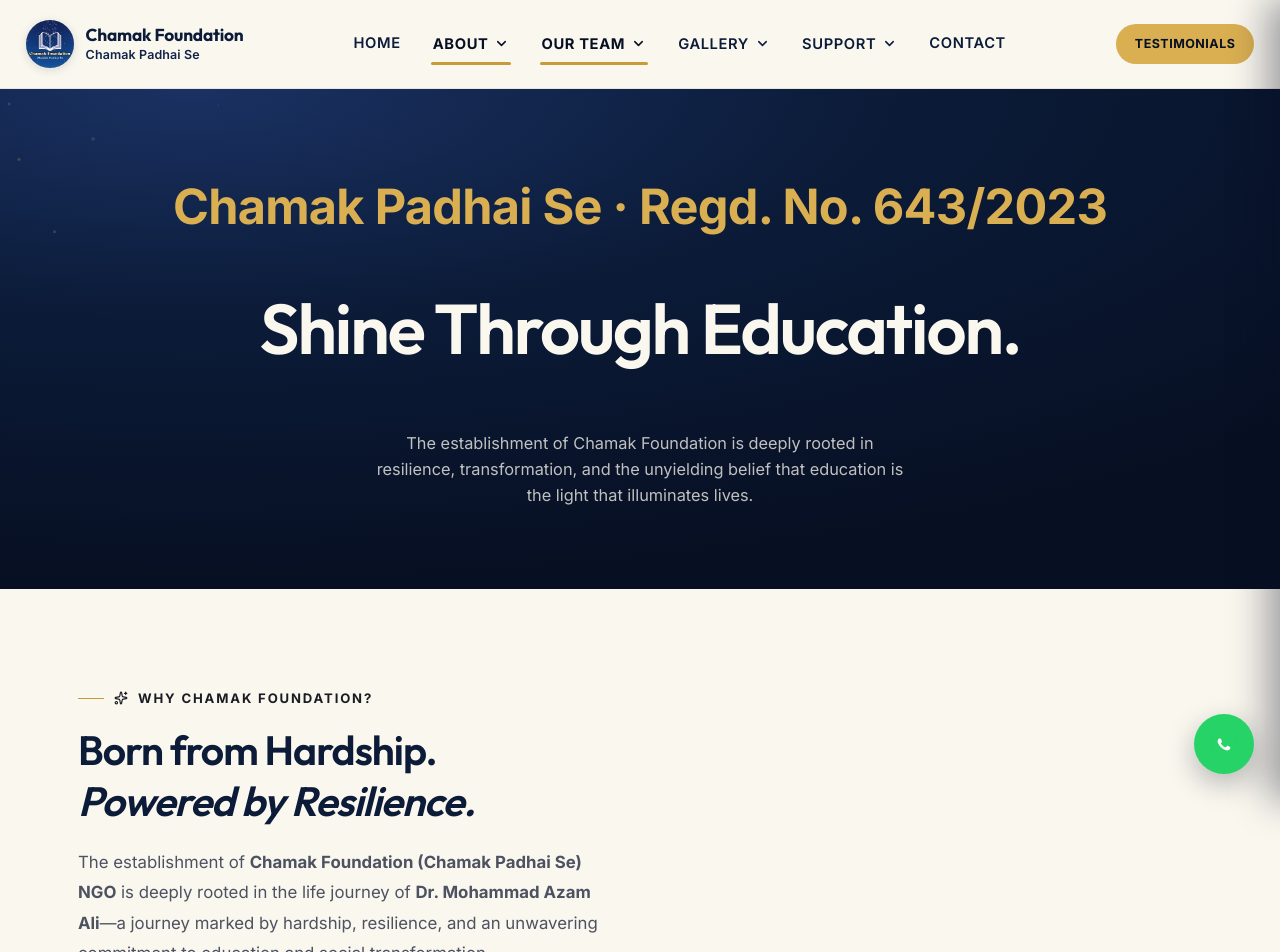
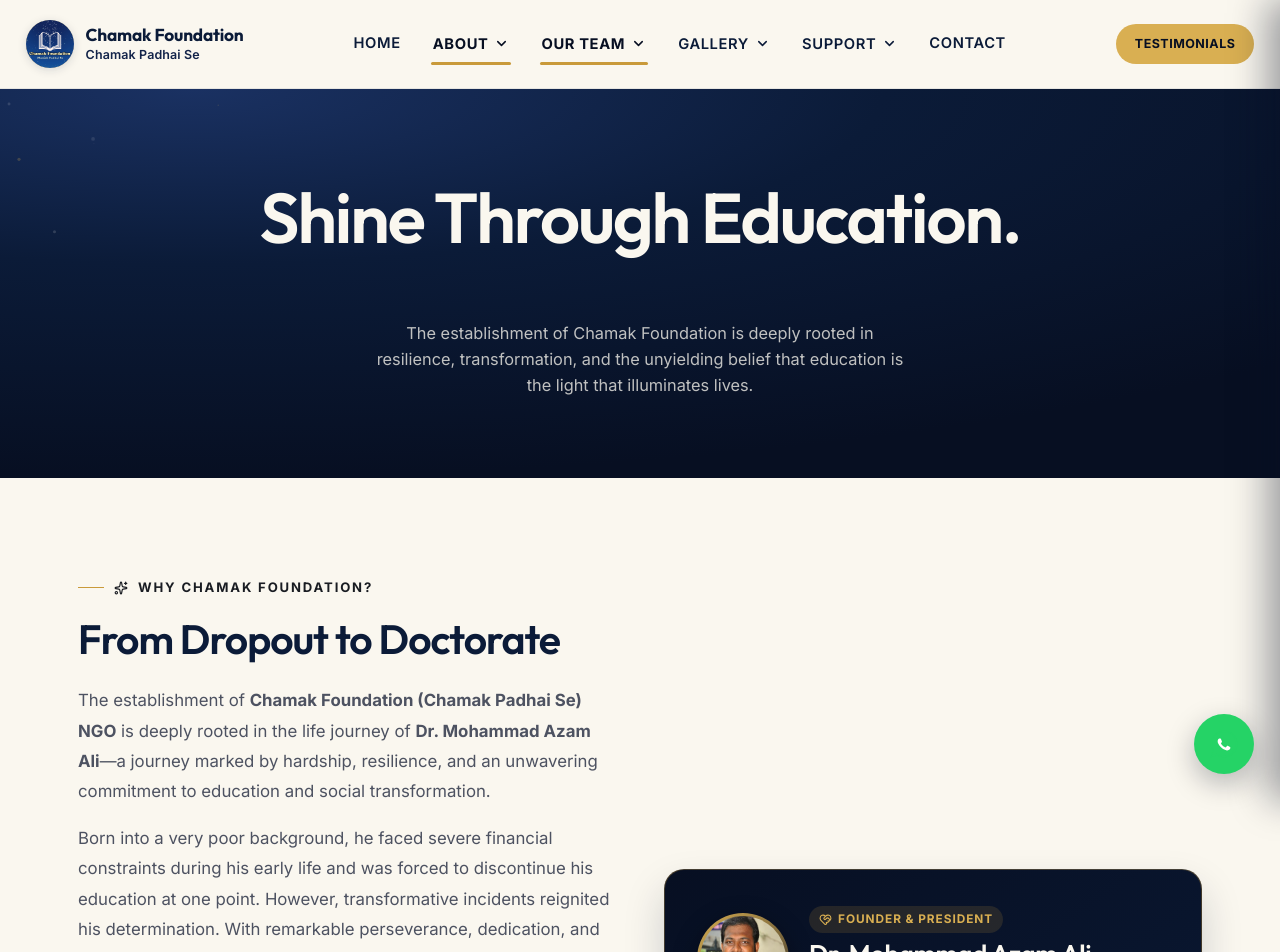
Before and after one commit to SAIKRISHNACHANDA/chamakfoundation.org, a Next.js app: page /about in a window 1280 px wide. Shown: the top 952 px of the page. Built offline with nearby package versions, Linux system fonts and the light colour scheme.

Commit message:
feat(about): remove reg eyebrow and change heading to From Dropout to Doctorate

```diff
--- a/src/app/about/page.js
+++ b/src/app/about/page.js
@@ -76,7 +76,6 @@ export default function AboutPage() {
   return (
     <>
       <PageHero
-        eyebrow="Chamak Padhai Se · Regd. No. 643/2023"
         title="Shine Through Education."
         subtitle="The establishment of Chamak Foundation is deeply rooted in resilience, transformation, and the unyielding belief that education is the light that illuminates lives."
       />
@@ -98,8 +97,7 @@ export default function AboutPage() {
                   marginBottom: "20px",
                 }}
               >
-                Born from Hardship. <br />
-                <em>Powered by Resilience.</em>
+                From Dropout to Doctorate
               </h2>
               <p style={{ color: "var(--ink-600)", lineHeight: 1.8, fontSize: "1.05rem" }}>
                 The establishment of <strong>Chamak Foundation (Chamak Padhai Se) NGO</strong> is deeply rooted in the life journey of <strong>Dr. Mohammad Azam Ali</strong>—a journey marked by hardship, resilience, and an unwavering commitment to education and social transformation.
```
